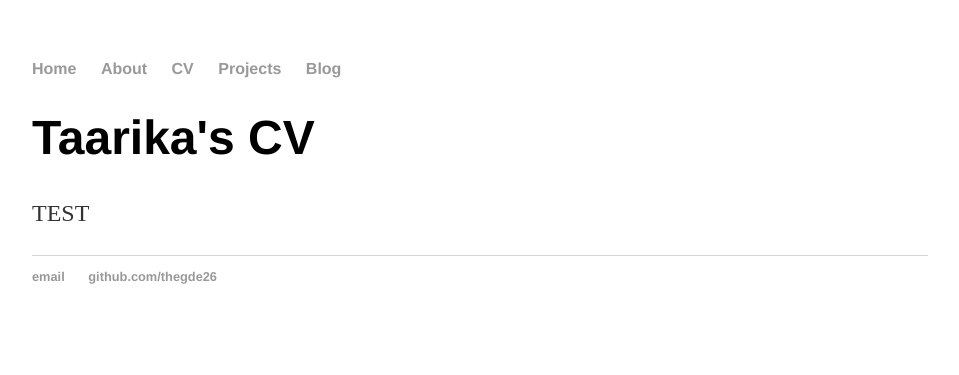
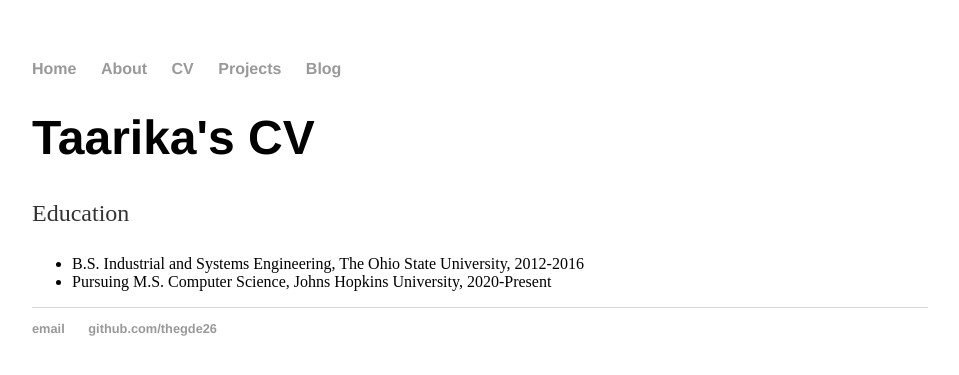
Before and after one commit to thegde26/thegde26.github.io, a Jekyll site: the page built from cv/index.html, in a window 1280 px wide. Shown: the top 375 px of the page, without its empty margins (160-1119 px from the left). Built offline with Jekyll 4.4.1, drawn with Linux system fonts in a browser that asks for light colours.

Commit message:
Update index.html

```diff
--- a/cv/index.html
+++ b/cv/index.html
@@ -3,4 +3,9 @@ layout: default
 title: Taarika's CV
 ---
 <h1>{{ page.title }}</h1>
-<p>TEST</p>
+
+<p>Education</p>
+<ul>
+  <li>B.S. Industrial and Systems Engineering, The Ohio State University, 2012-2016</li>
+  <li>Pursuing M.S. Computer Science, Johns Hopkins University, 2020-Present</li>
+</ul>
```
